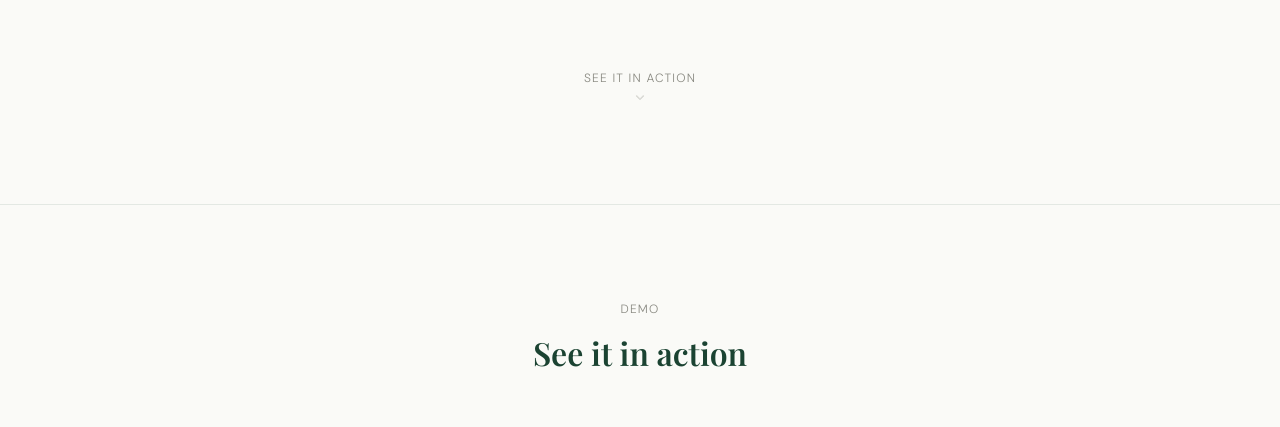
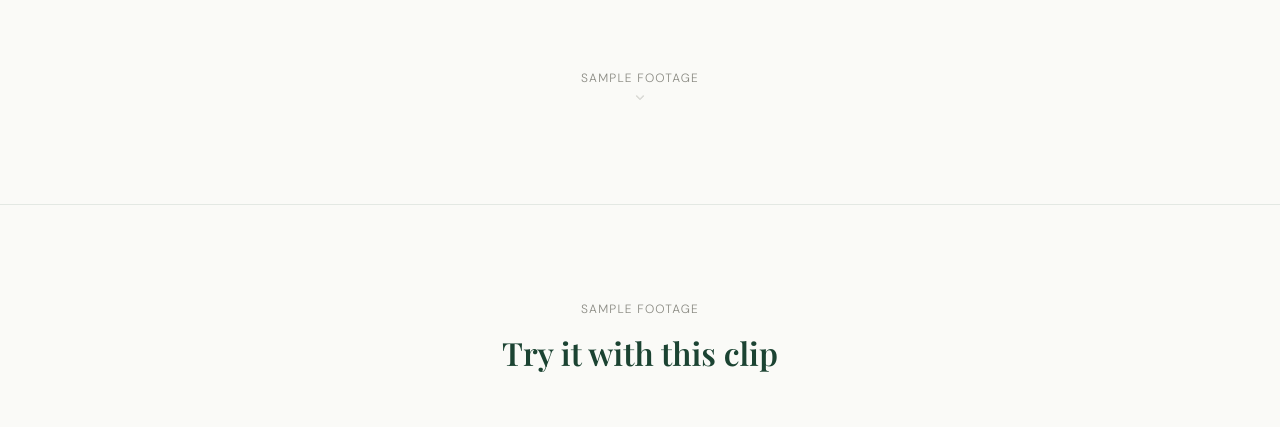
Before and after one commit to LightAnd2/raquette, a React app in the folder frontend/: page / in a window 1280 px wide. Shown: the part 593-1020 px from the top of the page. Built offline with nearby package versions, Linux system fonts and the light colour scheme; no server answers; the HTML template or start-up script is replaced by a standard one; a web font is replaced by a local one.

Commit message:
Update demo section copy to reflect sample footage

```diff
--- a/frontend/src/pages/Landing.jsx
+++ b/frontend/src/pages/Landing.jsx
@@ -177,7 +177,7 @@ export default function Landing() {
           transition={{ delay: 1.2, duration: 0.8 }}
           className="mt-20 flex flex-col items-center gap-2 text-[#888880]"
         >
-          <span className="text-xs font-light tracking-widest uppercase">See it in action</span>
+          <span className="text-xs font-light tracking-widest uppercase">Sample footage</span>
           <ChevronDown size={14} strokeWidth={1} className="animate-bounce" />
         </motion.div>
       </section>
@@ -194,7 +194,7 @@ export default function Landing() {
           transition={{ duration: 0.9, ease: [0.22, 1, 0.36, 1] }}
           className="text-center mb-14"
         >
-          <p className="text-xs text-[#888880] font-light tracking-widest uppercase mb-3">Demo</p>
+          <p className="text-xs text-[#888880] font-light tracking-widest uppercase mb-3">Sample footage</p>
           <h2
             className="text-[#1B4332]"
             style={{
@@ -203,7 +203,7 @@ export default function Landing() {
               fontWeight: 600,
             }}
           >
-            See it in action
+            Try it with this clip
           </h2>
         </motion.div>
         <motion.div
```
